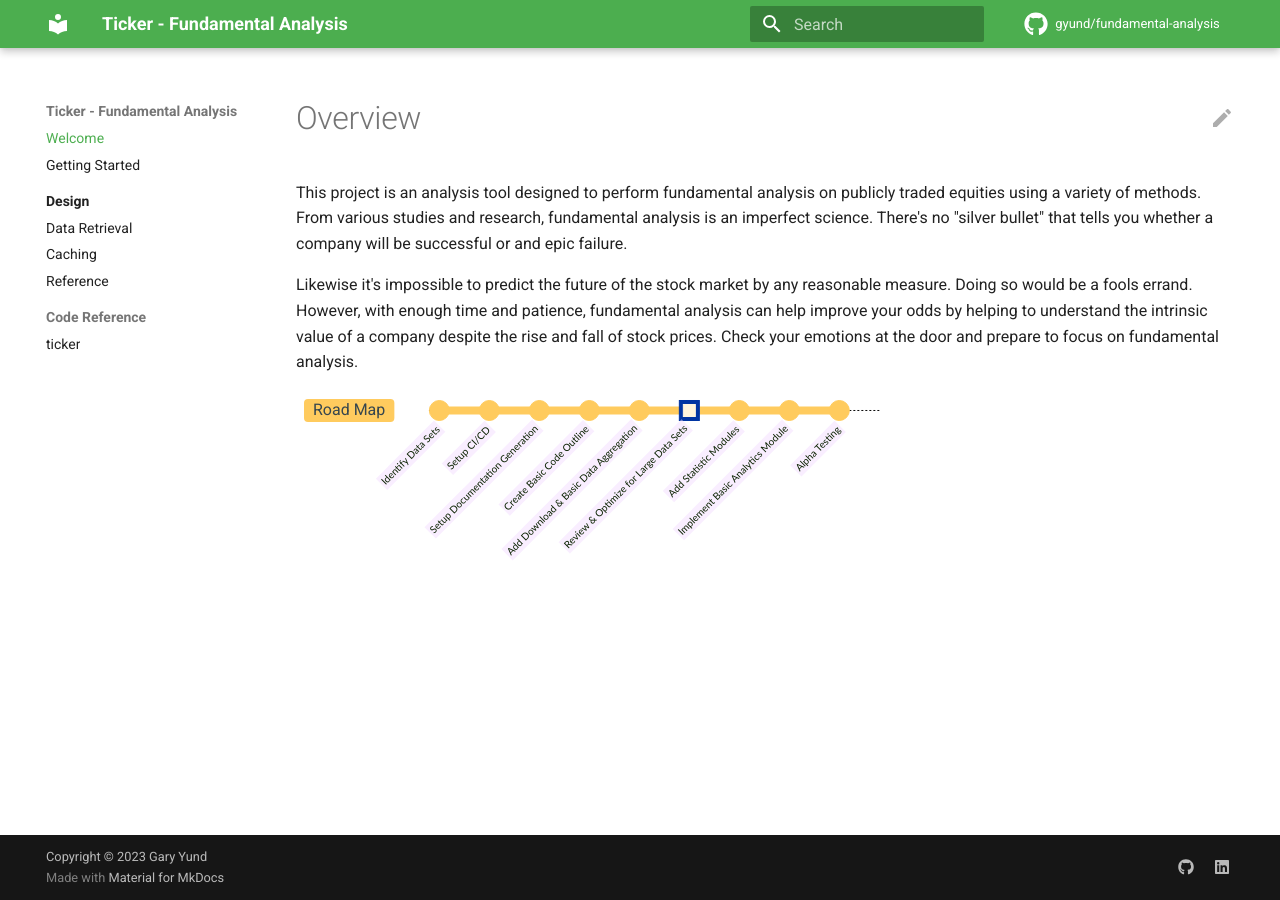
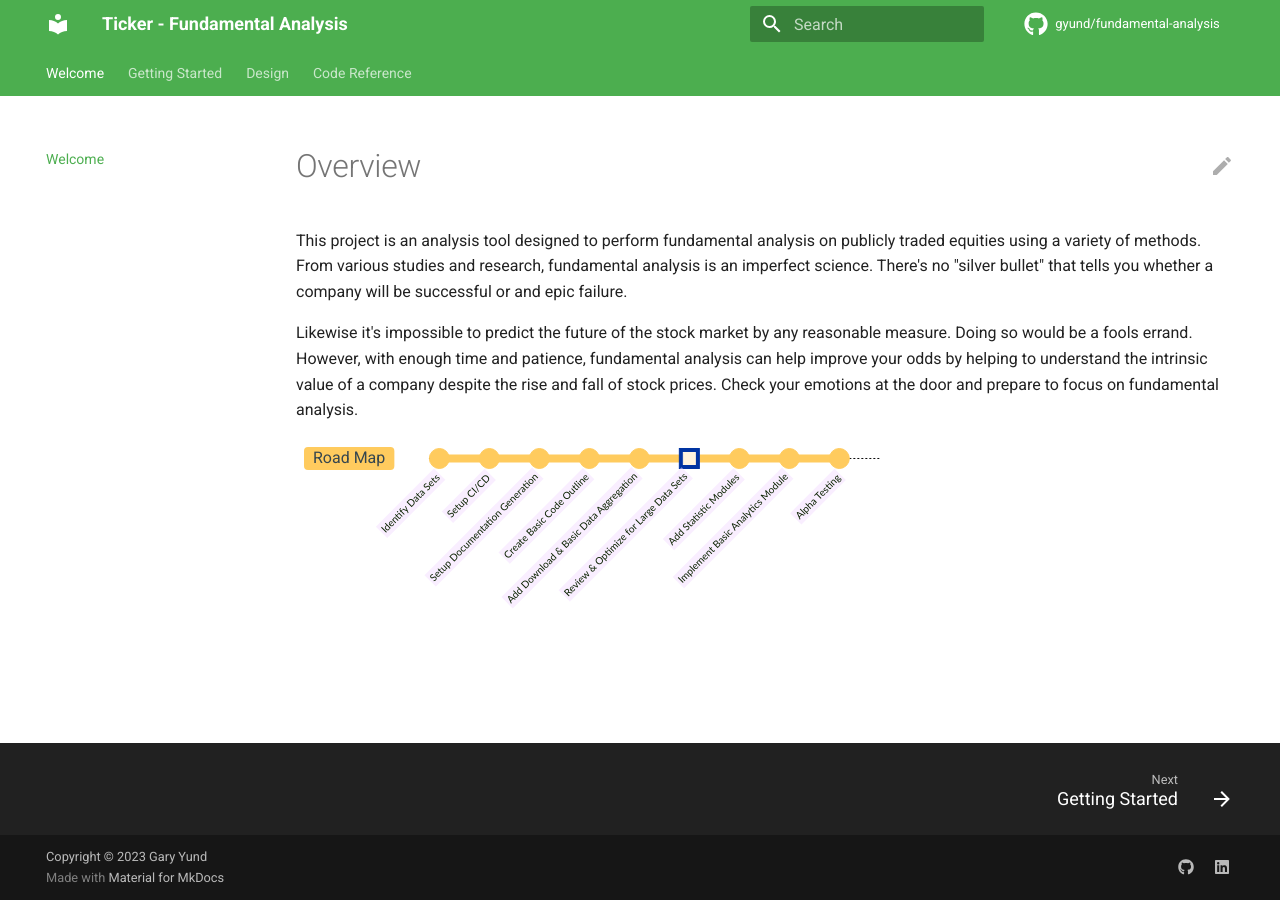
Before and after one commit to gyund/fundamental-analysis, an MkDocs documentation site: the page built from docs/index.md, in a window 1280 px wide. Built offline with MkDocs 1.6.1 and Material for MkDocs 9.7.7, drawn with Linux system fonts in a browser that asks for light colours; comment, search, counter and statistics services are not loaded.

Commit message:
tweak navigation footers

```diff
--- a/mkdocs.yml
+++ b/mkdocs.yml
@@ -13,11 +13,12 @@ theme:
     - navigation.instant
     - navigation.tracking
     - navigation.sections
+    - navigation.footer
     # - navigation.indexes
     - toc.follow
     - toc.integrate
     # - navigation.expand
-    # - navigation.tabs
+    - navigation.tabs
     - navigation.top
     # - header.autohide
 repo_url: https://github.com/gyund/fundamental-analysis
```
